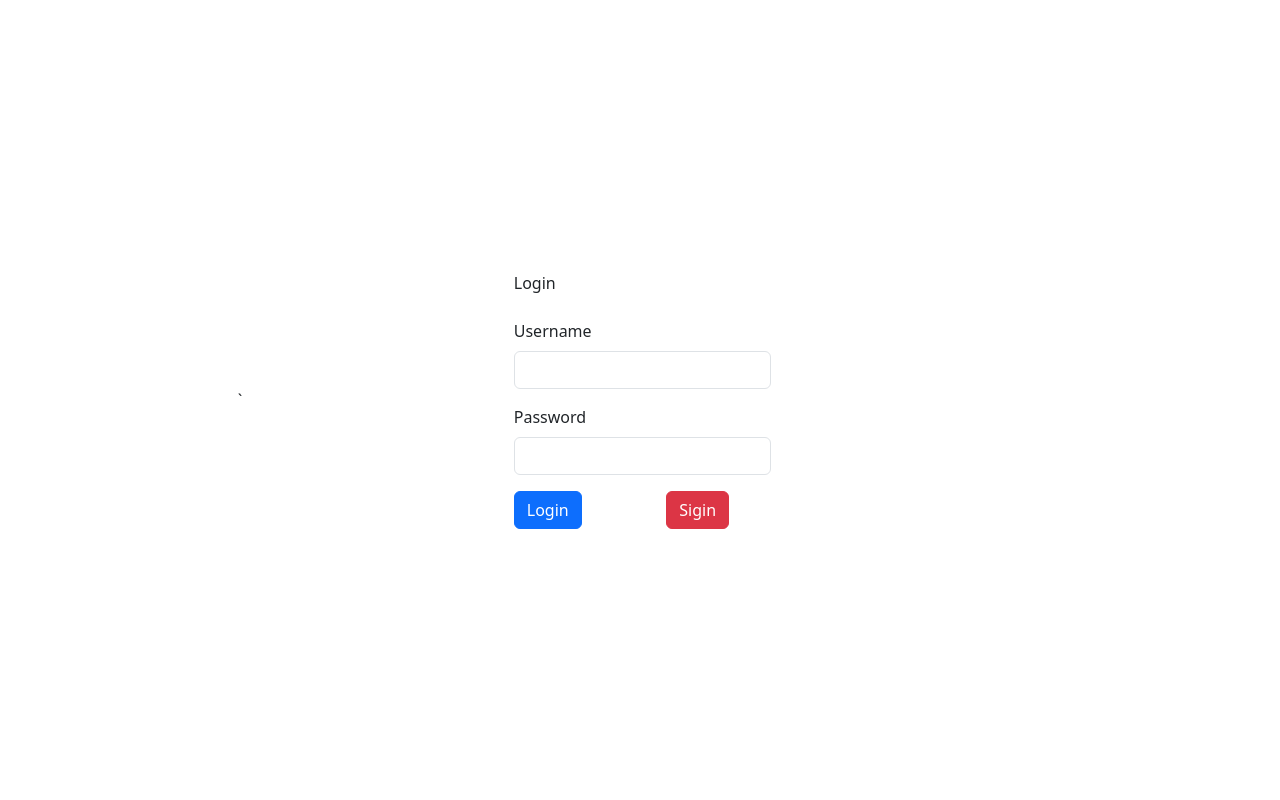
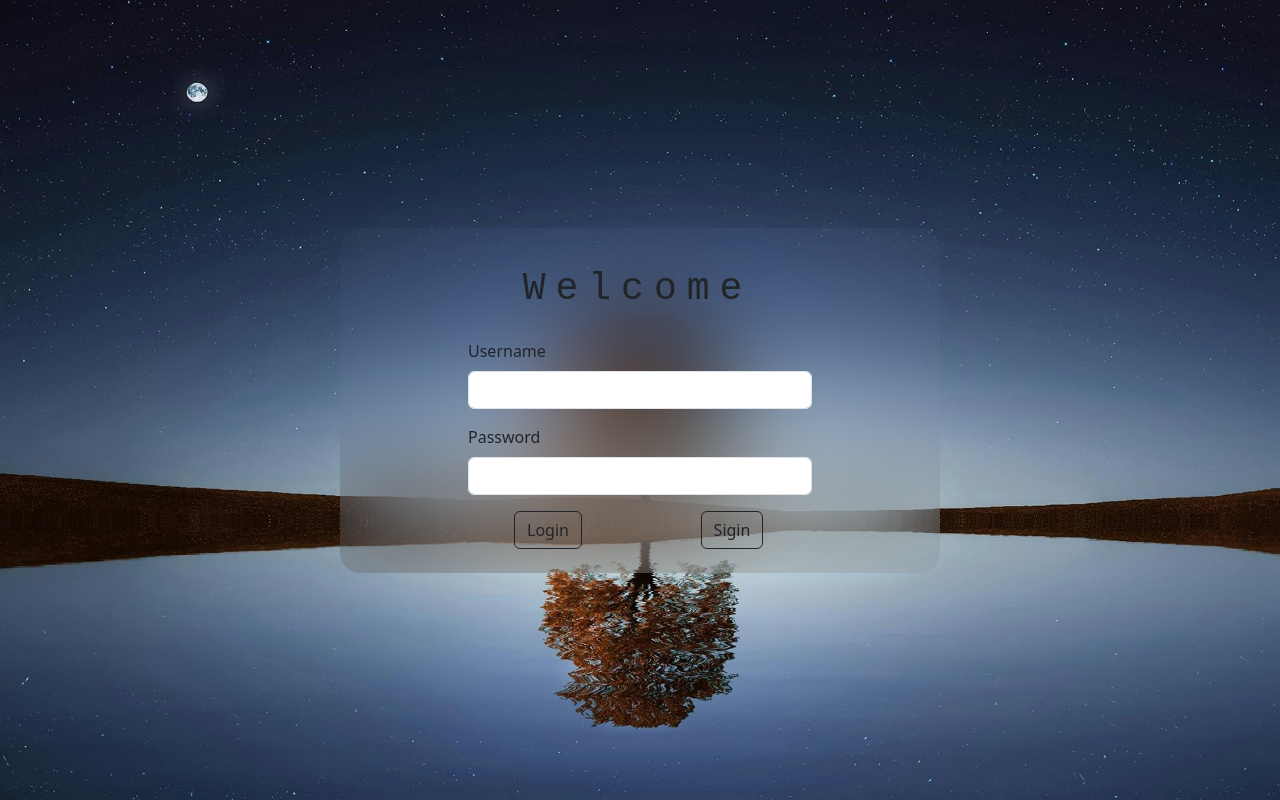
Before and after one commit to salman01-a/FormValidasi, a plain HTML site: page page/login.html in a window 1280 px wide. Drawn offline with nearby package versions, Linux system fonts and the light colour scheme.

Commit message:
feat: add background and perbagus ui

```diff
--- a/script.js
+++ b/assets/script/script.js
@@ -3,8 +3,8 @@
         let Username =  document.getElementById("Username").value;
         let Password =  document.getElementById("Pass").value;
         let Email = document.getElementById("Email").value;
-        // localStorage.setItem("email", Emailsigin)
-        // localStorage.setItem("pass",passwordsigin)
+                // localStorage.setItem("email", Emailsigin)
+                // localStorage.setItem("pass",passwordsigin)
 
         // alert(`Email = ${Emailsigin} Password = ${passwordsigin}}`);
         // alert("berhasil signin");
--- /dev/null
+++ b/assets/style/style.css
@@ -0,0 +1,56 @@
+body{
+    background-image: url('../img/pexels-pixabay-268533.jpg');
+    background-repeat: no-repeat;
+    background-attachment: fixed;
+    background-size: 100% 100%;
+}
+
+
+.center{
+    height: 100vh;
+    justify-content: center;
+    align-items: center;
+    display: flex;
+    /* background-color: aqua  ; */
+    /* flex-direction: column;       */
+}
+.border-container{
+    width: 600px;
+    display: flex;
+    justify-content: center;
+    align-items: center;
+    /* background-color: aqua;       */
+
+    border-color: black;
+    border-radius: 20px ;
+    backdrop-filter: blur(50px);
+}
+
+form{
+    margin-top: 32px;
+    margin-bottom: 24px;
+    /* background-color: aqua; */
+    border-radius: 5px solid;
+    width:43vh;
+}
+
+#label_login{
+    font-size: 38px;
+    letter-spacing: 10px;
+    font-family: monospace;
+    border-right: 5px solid;
+    width: 70%;
+    white-space: nowrap;
+    overflow: hidden;
+    animation:
+    typing 1.2s steps(9),
+    cursor .4s step-end infinite alternate;
+}
+@keyframes cursor{
+    50%{
+        border-color: transparent;
+    }
+}
+@keyframes typing{
+    from {width: 0;}
+}
--- a/page/login.html
+++ b/page/login.html
@@ -1,41 +1,57 @@
-<!doctype html>
+<!DOCTYPE html>
 <html lang="en">
   <head>
-    <meta charset="utf-8">
-    <meta name="viewport" content="width=device-width, initial-scale=1">
+    <meta charset="utf-8" />
+    <meta name="viewport" content="width=device-width, initial-scale=1" />
     <title>Bootstrap demo</title>
-    <link href="https://cdn.jsdelivr.net/npm/bootstrap@5.3.6/dist/css/bootstrap.min.css" rel="stylesheet" integrity="sha384-4Q6Gf2aSP4eDXB8Miphtr37CMZZQ5oXLH2yaXMJ2w8e2ZtHTl7GptT4jmndRuHDT" crossorigin="anonymous">
-    <link rel="stylesheet" href="../style.css">
-
+    <link
+      href="https://cdn.jsdelivr.net/npm/bootstrap@5.3.6/dist/css/bootstrap.min.css"
+      rel="stylesheet"
+      integrity="sha384-4Q6Gf2aSP4eDXB8Miphtr37CMZZQ5oXLH2yaXMJ2w8e2ZtHTl7GptT4jmndRuHDT"
+      crossorigin="anonymous"
+    />
+    <link rel="stylesheet" href="../assets/style/style.css" />
   </head>
   <body>
-
-    <div class="container" >`
+    <div class="center">
       <div class="border-container">
         <form>
-                <div class="mb-3">
-                    <label for="exampleInputEmail1" class="form-label">Login</label>
+          <div class="mb-3 text-center">
+            <label for="exampleInputEmail1" id="label_login">Welcome</label>
           </div>
           <div class="mb-3">
             <label for="exampleInputEmail1" class="form-label">Username</label>
-                  <input type="text" class="form-control" id="Username" aria-describedby="emailHelp">
+            <input
+              type="text"
+              class="form-control"
+              id="Username"
+              aria-describedby="emailHelp"
+            />
           </div>
           <div class="mb-3">
-                  <label for="exampleInputPassword1" class="form-label">Password</label>
-                  <input type="password" class="form-control" id="Pass">
+            <label for="exampleInputPassword1" class="form-label"
+              >Password</label
+            >
+            <input type="password" class="form-control" id="Pass" />
           </div>
+          <div class="container overflow-hidden text-center">
             <div class="row gx-5">
               <div class="col">
-                            <button onclick="LogIn()" class="btn btn-primary">Login</button>
+                <button onclick="LogIn()" class="btn btn-outline-dark">Login</button>
               </div>
               <div class="col">
-                                <a  href="signin.html" class="btn btn-danger">Sigin</a>
+                <a href="signin.html" class="btn btn-outline-dark">Sigin</a>
+              </div>
             </div>
           </div>
         </form>
       </div>
     </div>
-    <script src="../script.js"></script>
-    <script src="https://cdn.jsdelivr.net/npm/bootstrap@5.3.6/dist/js/bootstrap.bundle.min.js" integrity="sha384-j1CDi7MgGQ12Z7Qab0qlWQ/Qqz24Gc6BM0thvEMVjHnfYGF0rmFCozFSxQBxwHKO" crossorigin="anonymous"></script>
+    <script src="../assets/script/script.js"></script>
+    <script
+      src="https://cdn.jsdelivr.net/npm/bootstrap@5.3.6/dist/js/bootstrap.bundle.min.js"
+      integrity="sha384-j1CDi7MgGQ12Z7Qab0qlWQ/Qqz24Gc6BM0thvEMVjHnfYGF0rmFCozFSxQBxwHKO"
+      crossorigin="anonymous"
+    ></script>
   </body>
 </html>
--- a/style.css
+++ /dev/null
@@ -1,13 +0,0 @@
-.container{
-    height: 100vh;
-    justify-content: center;
-    align-items: center;
-    display: flex;
-    /* flex-direction: column;       */
-}
-.border-container{
-    width: 800px;
-    display: flex;
-    justify-content: center;
-    align-items: center;
-}
```
Also changed, not shown: page/signin.html (+14 -11 lines), assets/img/image.png (added), assets/img/pexels-padrinan-255379.jpg (added), assets/img/pexels-pixabay-268533.jpg (added). Lines whose indentation alone changed are shown as unchanged.
